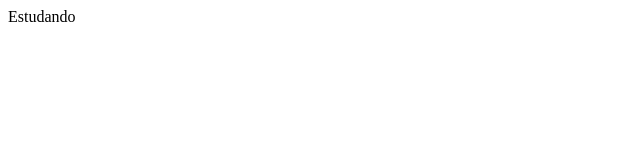
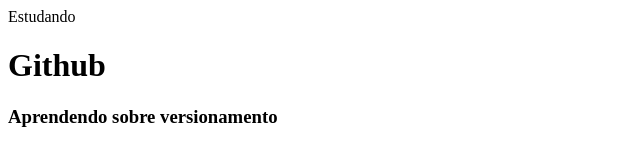
Before and after one commit to AlecosDev/ds1ma, a plain HTML site: page index.html in a window 1280 px wide. Shown: the whole page, without its empty margins (0-640 px from the left). Drawn offline with Linux system fonts and the light colour scheme.

Commit message:
Acréscimo do body e do arquivo teste.txt

```diff
--- a/index.html
+++ b/index.html
@@ -1,5 +1,11 @@
 <html>
 <head>
  Estudando
+ <h1>
+  Github
+ </h1>
+ <h3>
+  Aprendendo sobre versionamento
+ </3>
 </head>
 </html>
```
Also changed, not shown: teste.txt (added).
